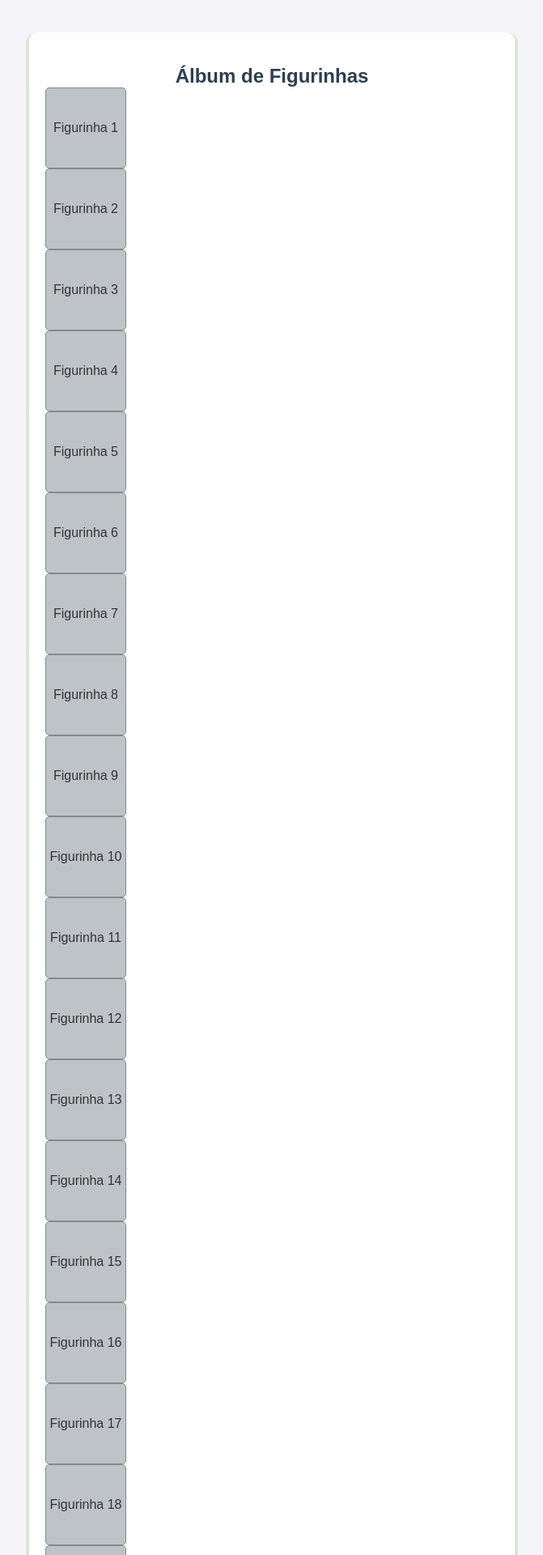
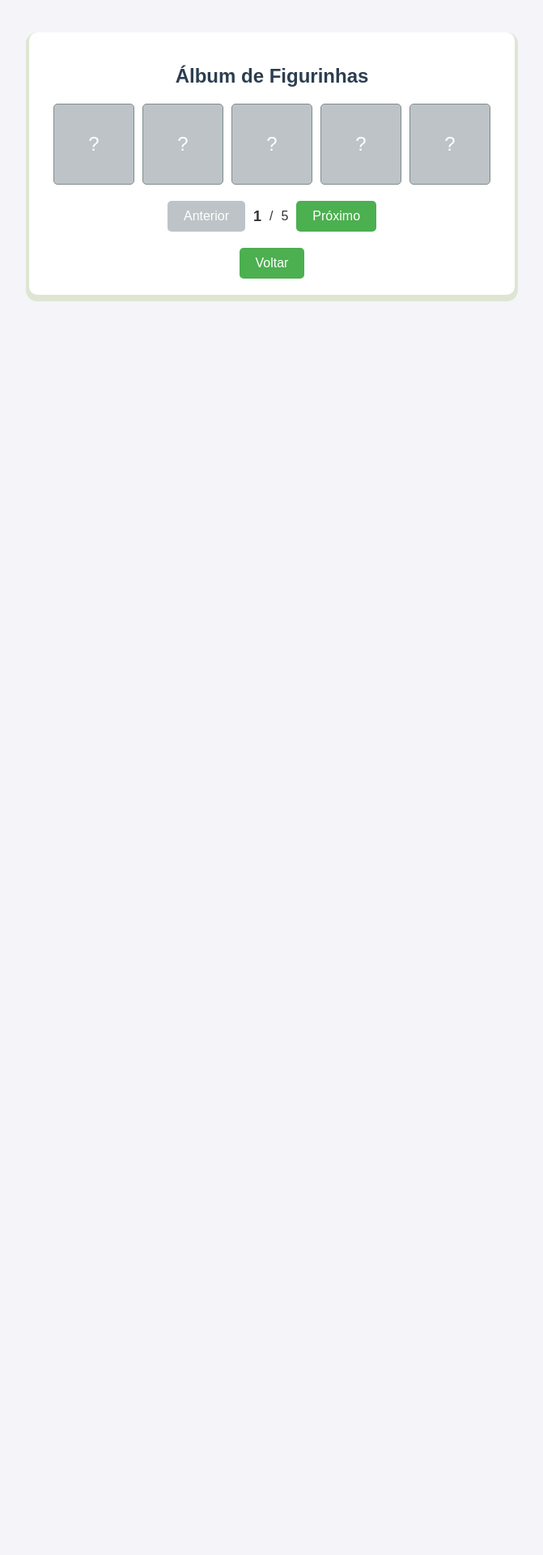
Before and after one commit to PauloWarmling/Guardioes-do-rio, a PHP site: page /home.php in a window 1280 px wide. Shown: the top 1920 px of the page at 81% size, without its empty margins (304-975 px from the left). After the commit the page ends 372 px from the top, so only its background shows below. Run offline with PHP 8.4, Linux system fonts and the light colour scheme.

Commit message:
finalização 21/11

```diff
--- a/assets/css/home.css
+++ b/assets/css/home.css
@@ -104,41 +104,7 @@
 .figurinha .back {
     background-color: #ecf0f1;
     transform: rotateY(180deg); /* A parte de trás começa virada para trás */
-    background-color: gray;
-    color: white;
-    display: flex;
-    justify-content: center;
-    align-items: center;
-    cursor: pointer;
-    border: 1px solid black;
-    transition: transform 0.6s;
-    transform-style: preserve-3d;
-    position: relative;
 }
-
-.figurinha .front,
-.figurinha .back {
-    position: absolute;
-    width: 100%;
-    height: 100%;
-    backface-visibility: hidden;
-    display: flex;
-    justify-content: center;
-    align-items: center;
-    border-radius: 5px;
-}
-
-.figurinha .front {
-    background-color: gray;
-}
-
-.figurinha .back img {
-    width: 100%;
-    height: 100%;
-    object-fit: cover;
-    border-radius: 5px; /* Opcional, para suavizar bordas */
-}
-
 
 .figurinha.revelada {
     transform: rotateY(180deg); /* Gira a figurinha quando revelada */
--- a/assets/js/index.js
+++ b/assets/js/index.js
@@ -69,22 +69,4 @@
     // Inicializa a página e eventos
     atualizarPagina(); // Mostra a primeira página
     adicionarEventoFigurinhas(); // Ativa as figurinhas
-
-    const figurinhas = document.querySelectorAll('.figurinhas .figurinha');
-
-    function revelarFigurinha(figurinha) {
-        // Checa se a figurinha já está revelada
-        if (!figurinha.classList.contains("revelada")) {
-            figurinha.classList.add("revelada");
-        } else {
-            alert("Esta figurinha já foi revelada!");
-        }
-    }
-
-    // Adiciona o evento de clique para cada figurinha
-    figurinhas.forEach(figurinha => {
-        figurinha.addEventListener('click', function () {
-            revelarFigurinha(figurinha);
-        });
-    });
 });
--- a/home.php
+++ b/home.php
@@ -11,10 +11,19 @@
 <body>
     <section class="album-container">
         <h2>Álbum de Figurinhas</h2>
-        <div class="figurinhas">
-            <?php for($i = 1; $i <= 24; $i++):?>
-                <div class="figurinha" onclick="revelarFigurinha(<?=$i?>)">Figurinha <?=$i?></div>
-           <?php endfor; ?>
+        <div id="paginas">
+            <?php for ($pagina = 1; $pagina <= 5; $pagina++): ?>
+                <div class="pagina" data-pagina="<?=$pagina?>">
+                    <?php for ($i = ($pagina - 1) * 5 + 1; $i <= $pagina * 5; $i++): ?>
+                        <div class="figurinha" data-id="<?=$i?>">
+                            <div class="front">?</div>
+                            <div class="back">
+                                <img src="assets/images/figurinhas/figurinha<?=$i?>.png" alt="Figurinha <?=$i?>">
+                            </div>
+                        </div>
+                    <?php endfor; ?>
+                </div>
+            <?php endfor; ?>
         </div>
         <div class="navegacao">
             <button id="anterior">Anterior</button>
@@ -22,6 +31,6 @@
             <button id="proximo">Próximo</button>
         </div>
         <button onclick="location.href='index.php'">Voltar</button>
-    </section>
+    <script src="assets/js/index.js"></script>
 </body>
 </html>
```
